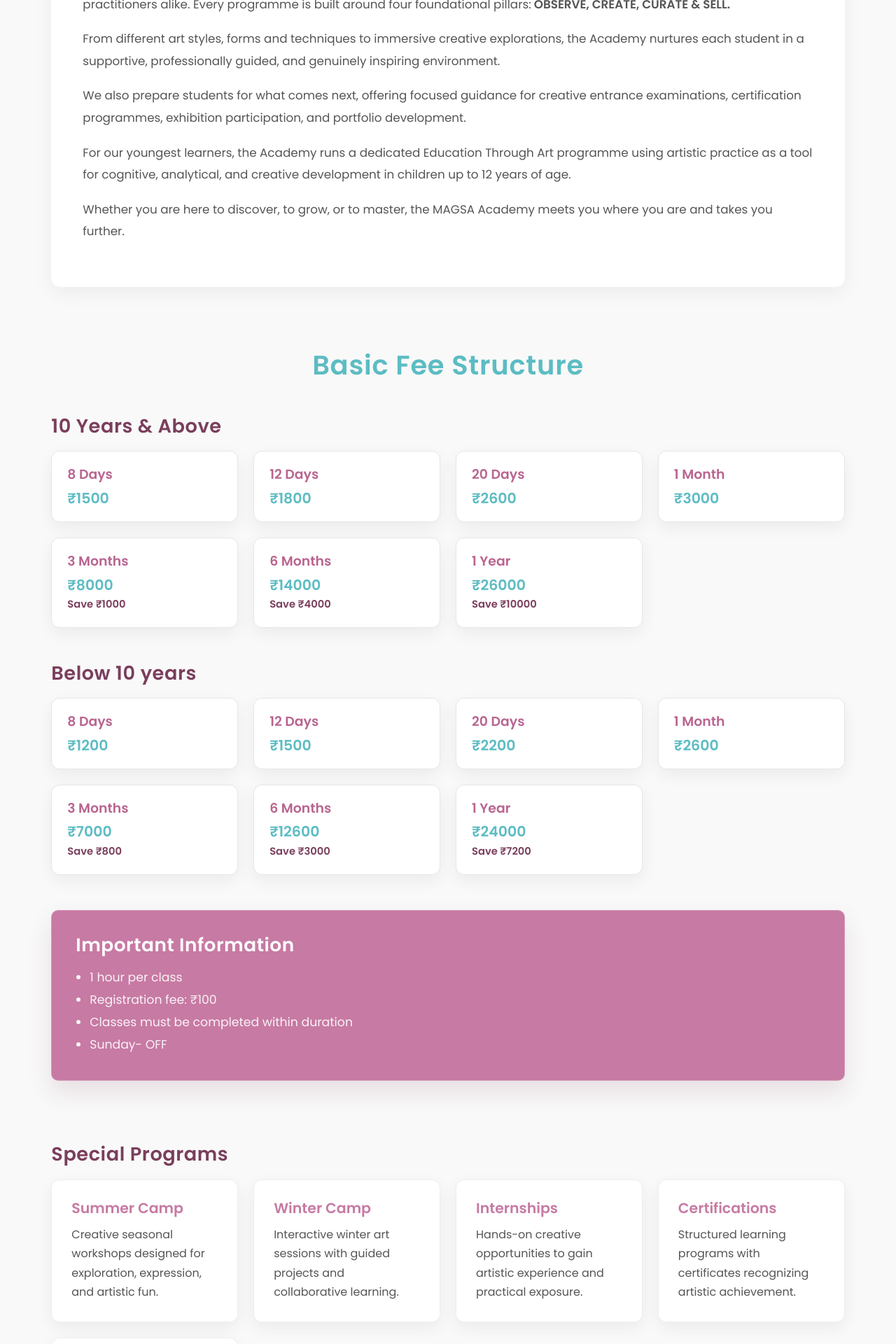
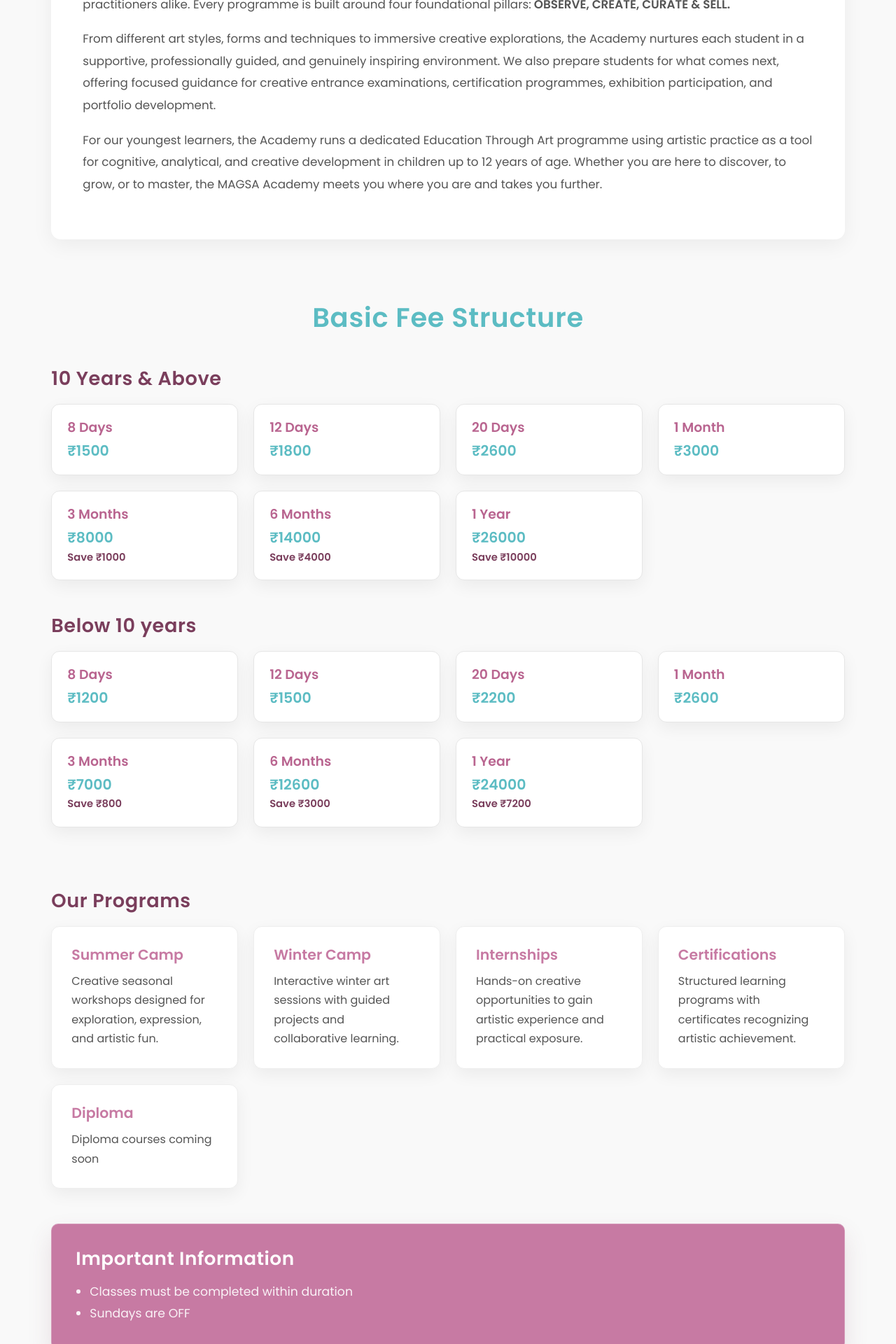
Before and after one commit to Manyata1045/magsa-website, a React (Vite) app: page /academy in a window 1280 px wide. Shown: the part 1340-3260 px from the top of the page at 70% size. Built offline with nearby package versions, Linux system fonts and the light colour scheme.

Commit message:
text edits

```diff
--- a/src/components/Academy.tsx
+++ b/src/components/Academy.tsx
@@ -181,9 +181,6 @@ export default function Academy() {
     From different art styles, forms and techniques to immersive creative
     explorations, the Academy nurtures each student in a supportive,
     professionally guided, and genuinely inspiring environment.
-  </p>
-
-  <p style={aboutText}>
     We also prepare students for what comes next, offering focused guidance
     for creative entrance examinations, certification programmes, exhibition
     participation, and portfolio development.
@@ -193,22 +190,18 @@ export default function Academy() {
     For our youngest learners, the Academy runs a dedicated Education Through
     Art programme using artistic practice as a tool for cognitive, analytical,
     and creative development in children up to 12 years of age.
-  </p>
-
-  <p style={aboutText}>
     Whether you are here to discover, to grow, or to master, the MAGSA Academy
     meets you where you are and takes you further.
   </p>
 </div>
 
-        {/* ---------------- FEE STRUCTURE ---------------- */}
-{/* ---------------- FEE STRUCTURE ---------------- */}
+
 <div style={{ marginTop: "clamp(54px, 9vw, 90px)" }}>
 
   <h2 style={feeHeading}>
     Basic Fee Structure
   </h2>
-          {/* AGE 10+ */}
+
           <h3 style={sectionHeading}>10 Years & Above</h3>
 
           <div style={grid}>
@@ -225,7 +218,7 @@ export default function Academy() {
             ))}
           </div>
 
-          {/* AGE BELOW 9 */}
+
           <h3 style={sectionHeading}>Below 10 years</h3>
 
           <div style={grid}>
@@ -242,26 +235,11 @@ export default function Academy() {
             ))}
           </div>
 
-          {/* IMPORTANT INFO */}
-          <div style={noteBox}>
-            <h4 style={noteTitle}>
-              Important Information
-            </h4>
 
-            <ul style={noteList}>
-              <li>1 hour per class</li>
-              <li>Registration fee: ₹100</li>
-              <li>Classes must be completed within duration</li>
-              <li>Sunday- OFF</li>
-
-            </ul>
-          </div>
-        </div>
-
-        {/* ---------------- SPECIAL PROGRAMS ---------------- */}
+        {/* ---------------- OUR PROGRAMS ---------------- */}
         <div style={{ marginTop: "clamp(54px, 9vw, 90px)" }}>
           <h3 style={sectionHeading}>
-            Special Programs
+            Our Programs
           </h3>
 
           <div style={programGrid}>
@@ -276,6 +254,18 @@ export default function Academy() {
                 )}
               </div>
             ))}
+          </div>
+        </div>
+        <div style={noteBox}>
+            <h4 style={noteTitle}>
+              Important Information
+            </h4>
+
+            <ul style={noteList}>
+              <li>Classes must be completed within duration</li>
+              <li>Sundays are OFF</li>
+
+            </ul>
           </div>
         </div>
         <div style={{ marginTop: "clamp(60px, 8vw, 90px)" }}>
```
